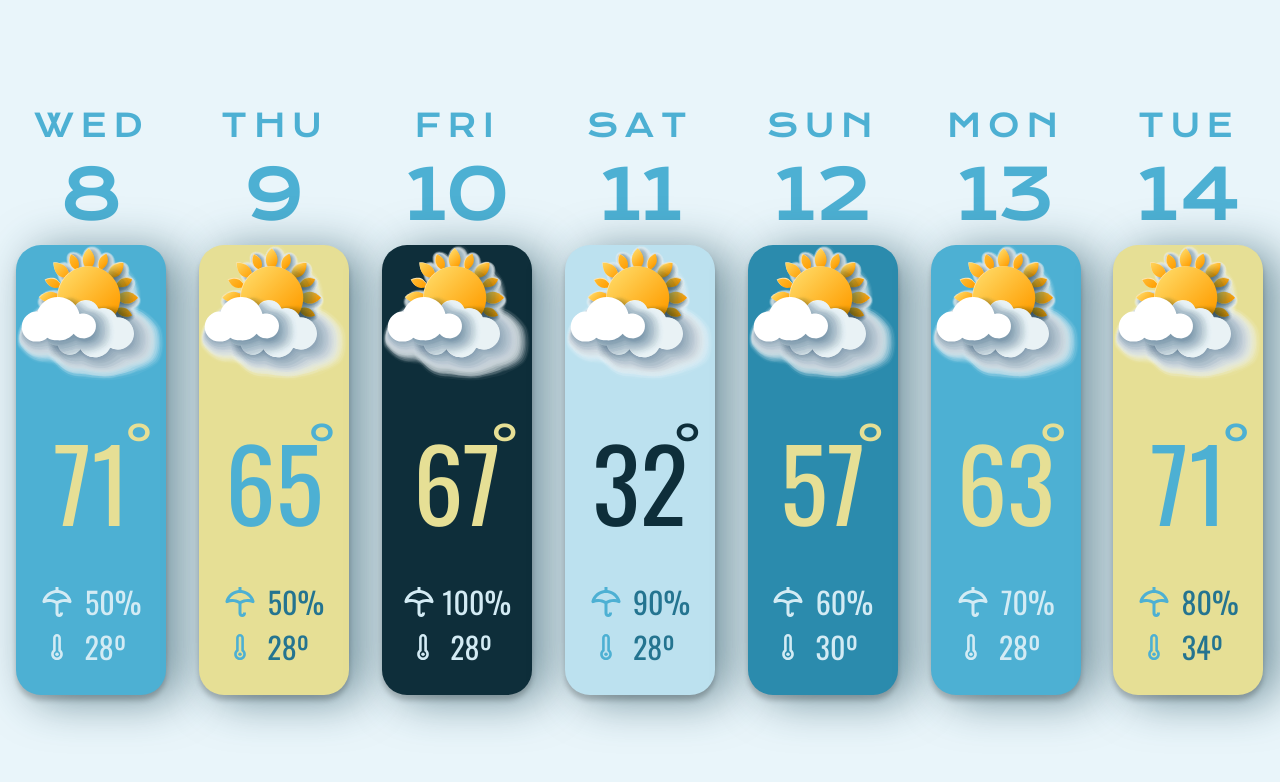
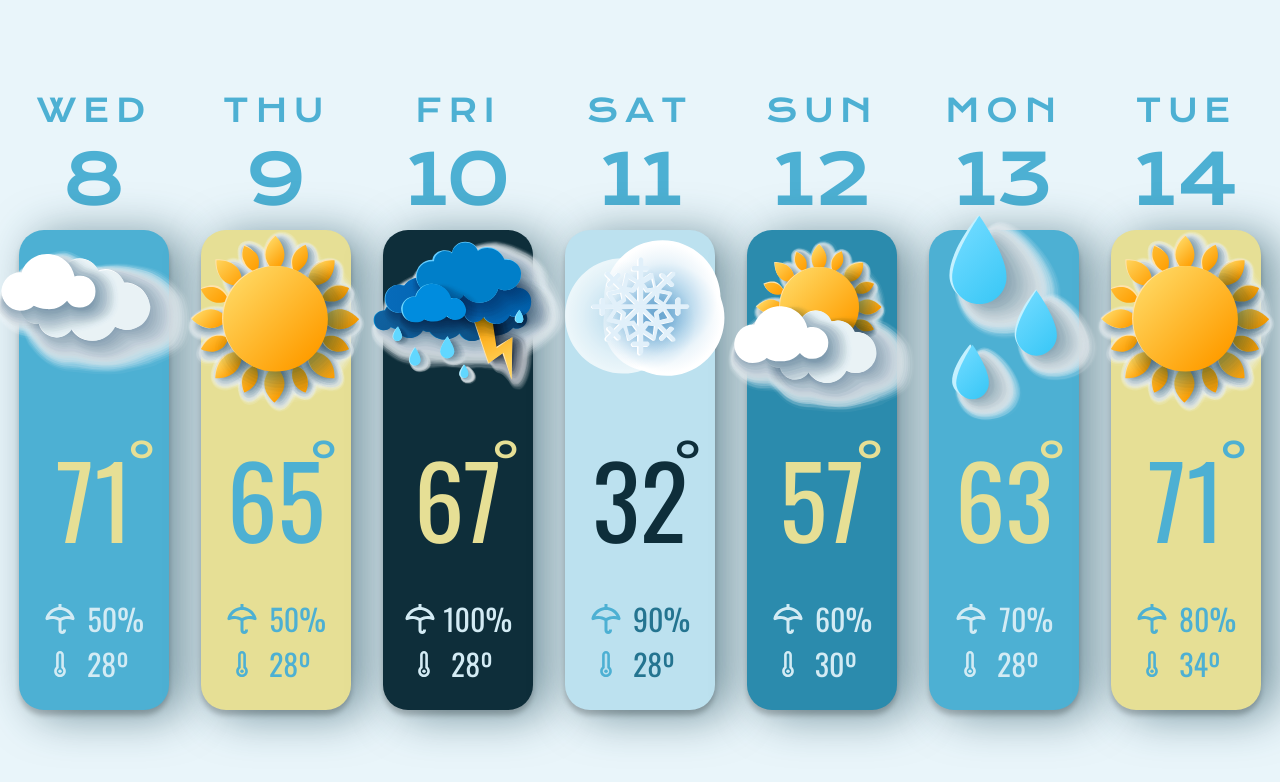
Before and after one commit to juanan-fernandez/avdent-css-8, a React (Vite) app: page / in a window 1280 px wide. Shown: the top 782 px of the page. Built offline with nearby package versions, Linux system fonts and the light colour scheme.

Commit message:
add weather icons

```diff
--- a/src/components/Day/Day.css
+++ b/src/components/Day/Day.css
@@ -30,18 +30,45 @@
 .day__weather {
    display: flex;
    flex-direction: column;
-   justify-content: space-evenly;
+   height: 95%;
+   justify-content: flex-end;
    align-items:center;
 }
 
 .day__weather--icon {
    height: auto;
+   width: 190px;
+   position: absolute;
+   z-index: 1;
+   top:150px;
+}
+
+.day__weather--cloudy {
+   width: 200px;
+   top:160px;
+}
+
+.day__weather--sunny {
+   width: 180px;
+   top:140px;
+}
+
+.day__weather--rainy {
+   top:125px;
+   left: 20px;
    width: 150px;
-   /*position: absolute;*/
-   z-index: 10;
-   left:0;
-   top:40px;
 }
+
+.day__weather--stormy {
+   width: 200px;
+   left: -14px;
+}
+
+.day__weather--snowy {
+   width: 160px;
+   left: 0px;
+}
+
 
 .day__temperature {
    font-family: "Oswald";
@@ -51,16 +78,15 @@
 }
 
 /*clases colores para la fuente de .day__temperature*/
-.day__temperature--sunny{
+.day__temperature--blue{
    color: #4DB0D3;
 }
 
-.day__temperature--cloudy, .day__temperature--stormy,
-.day__temperature--rainy, .day__temperature--partly-cloudy{
+.day__temperature--yellow{
    color: #E6DF95;
 }
 
-.day__temperature--snowy{
+.day__temperature--black{
    color: #0E2E3A;
 }
 
@@ -90,11 +116,11 @@
    width: 4px;
 }
 
-.day__precip-low--cloudy, .day__precip-low--stormy,
-.day__precip-low--rainy, .day__precip-low--partly-cloudy {
+/*clases de colores para los textos de precipitacion y mínimas*/
+.day__precip-low--white {
    color:#D3EBF4;
 }
 
-.day__precip-low--sunny, .day__precip-low--snowy {
+.day__precip-low--blue{
    color:#247490;
 }
--- a/src/components/Day/Day.tsx
+++ b/src/components/Day/Day.tsx
@@ -2,107 +2,44 @@ import './Day.css';
 import Card from '../UI/Card/Card';
 import Low from '../UI/Low/Low';
 import Precip from '../UI/Precip/Precip';
+import { getColorsAndIcons } from './dayHelper';
 import { Weather } from '../../interfaces/weather';
-import { WStates } from '../../interfaces/weather.d';
 
 interface Props {
 	weatherData: Weather;
 }
 
-interface WColors {
-	backcolorcard: string;
-	tempcolorcard: string;
-	infocolorcard: string;
-	classIcons: string;
-}
-
 const Day = ({ weatherData }: Props) => {
 	const { description, dayNumber, dayName, temperature, rainChance, minTemperature } =
 		weatherData;
-	const getBackColor = (): WColors => {
-		const colors: WColors = {
-			backcolorcard: '',
-			tempcolorcard: '',
-			infocolorcard: '',
-			classIcons: '',
-		};
 
-		switch (description) {
-			case WStates.cloudy:
-				colors.backcolorcard = '#4DB0D3';
-				colors.tempcolorcard = '#E6DF95';
-				colors.infocolorcard = '#D3EBF4';
-				colors.classIcons = 'white';
-				break;
-			case WStates.sunny:
-				colors.backcolorcard = '#E6DF95';
-				colors.tempcolorcard = '#4DB0D3';
-				colors.infocolorcard = '#247490';
-				colors.classIcons = 'blue';
-				break;
-			case WStates.stormy:
-				colors.backcolorcard = '#0E2E3A';
-				colors.tempcolorcard = '#E6DF95';
-				colors.infocolorcard = '#D3EBF4';
-				colors.classIcons = 'white';
-				break;
-			case WStates.partlycloudy:
-				colors.backcolorcard = '#2B8BAD';
-				colors.tempcolorcard = '#E6DF95';
-				colors.infocolorcard = '#D3EBF4';
-				colors.classIcons = 'white';
-				break;
-			case WStates.snowy:
-				colors.backcolorcard = '#BCE1EF';
-				colors.tempcolorcard = '#0E2E3A';
-				colors.infocolorcard = '#247490';
-				colors.classIcons = 'blue';
-				break;
-			case WStates.rainy:
-				colors.backcolorcard = '#4DB0D3';
-				colors.tempcolorcard = '#E6DF95';
-				colors.infocolorcard = '#D3EBF4';
-				colors.classIcons = 'white';
-				break;
-		}
-		console.log(description);
-		return colors;
-	};
-
-	const stylesDay = getBackColor();
+	const stylesDay = getColorsAndIcons(description);
 
 	return (
 		<div className='day'>
 			<p className='day__name'>{dayName.toUpperCase()}</p>
 			<p className='day__number'>{dayNumber}</p>
-			<Card backColor={stylesDay.backcolorcard} heightpx={450}>
+			<Card backColor={stylesDay.backcolorcard} heightpx={480}>
 				<div className='day__weather'>
 					<img
-						className='day__weather--icon'
-						src='/images/partlycloudy.svg'
+						className={`day__weather--icon ${stylesDay.classIcons}`}
+						src={`${stylesDay.sourceIcon}`}
 						alt='Partly Cloudy'
 					/>
-					<p
-						className='day__temperature--symbol'
-						style={{ color: stylesDay.tempcolorcard }}
-					>
-						o
-					</p>
-					<p className='day__temperature' style={{ color: stylesDay.tempcolorcard }}>
+					<p className={`day__temperature--symbol ${stylesDay.tempColorClass}`}>o</p>
+					<p className={`day__temperature ${stylesDay.tempColorClass}`}>
 						{temperature}
 					</p>
 					<div
-						className='day__precip-low'
-						style={{ color: stylesDay.infocolorcard }}
+						className={`day__precip-low day__precip-low--${stylesDay.infoColorClass}`}
 					>
-						<Precip classColorName={`precip__${stylesDay.classIcons}`} />
+						<Precip classColorName={`precip__${stylesDay.infoColorClass}`} />
 						{rainChance}%
 					</div>
 					<div
-						className='day__precip-low'
-						style={{ color: stylesDay.infocolorcard }}
+						className={`day__precip-low day__precip-low--${stylesDay.infoColorClass}`}
 					>
-						<Low classColorName={`low__${stylesDay.classIcons}`} />
+						<Low classColorName={`low__${stylesDay.infoColorClass}`} />
 						{minTemperature}º<span></span>
 					</div>
 				</div>
--- /dev/null
+++ b/src/components/Day/dayHelper.ts
@@ -0,0 +1,65 @@
+import { WStates } from '../../interfaces/weather.d';
+
+interface WColors {
+	backcolorcard: string;
+	tempColorClass: string;
+	infoColorClass: string;
+	classIcons: string;
+	sourceIcon: string;
+}
+
+export const getColorsAndIcons = (description: string): WColors => {
+	const colors: WColors = {
+		backcolorcard: '',
+		tempColorClass: '',
+		infoColorClass: '',
+		classIcons: '',
+		sourceIcon: '',
+	};
+
+	switch (description) {
+		case WStates.cloudy:
+			colors.backcolorcard = '#4DB0D3';
+			colors.tempColorClass = 'day__temperature--yellow';
+			colors.infoColorClass = 'white';
+			colors.classIcons = 'day__weather--cloudy';
+			colors.sourceIcon = '/images/cloudy.svg';
+			break;
+		case WStates.sunny:
+			colors.backcolorcard = '#E6DF95';
+			colors.tempColorClass = 'day__temperature--blue';
+			colors.infoColorClass = '#247490';
+			colors.classIcons = 'day__weather--sunny';
+			colors.sourceIcon = '/images/sunny.svg';
+			break;
+		case WStates.stormy:
+			colors.backcolorcard = '#0E2E3A';
+			colors.tempColorClass = 'day__temperature--yellow';
+			colors.infoColorClass = 'white';
+			colors.classIcons = 'day__weather--stormy';
+			colors.sourceIcon = '/images/stormy.svg';
+			break;
+		case WStates.partlycloudy:
+			colors.backcolorcard = '#2B8BAD';
+			colors.tempColorClass = 'day__temperature--yellow';
+			colors.infoColorClass = 'white';
+			colors.classIcons = '.day__weather--partly-cloudy';
+			colors.sourceIcon = '/images/partly-cloudy.svg';
+			break;
+		case WStates.snowy:
+			colors.backcolorcard = '#BCE1EF';
+			colors.tempColorClass = 'day__temperature--black';
+			colors.infoColorClass = 'blue';
+			colors.classIcons = 'day__weather--snowy';
+			colors.sourceIcon = '/images/snowy.svg';
+			break;
+		case WStates.rainy:
+			colors.backcolorcard = '#4DB0D3';
+			colors.tempColorClass = 'day__temperature--yellow';
+			colors.infoColorClass = 'white';
+			colors.classIcons = 'day__weather--rainy';
+			colors.sourceIcon = '/images/rainy.svg';
+			break;
+	}
+	return colors;
+};
--- a/src/components/DayList/DayList.css
+++ b/src/components/DayList/DayList.css
@@ -1,7 +1,6 @@
 .dayslist{
    width: 100%;
    display: flex;
-   justify-content: space-around;
+   justify-content: center;
+   gap:2rem;
 }
-
-/*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*/
```
Also changed, not shown: public/images/partlycloudy.svg (deleted).
